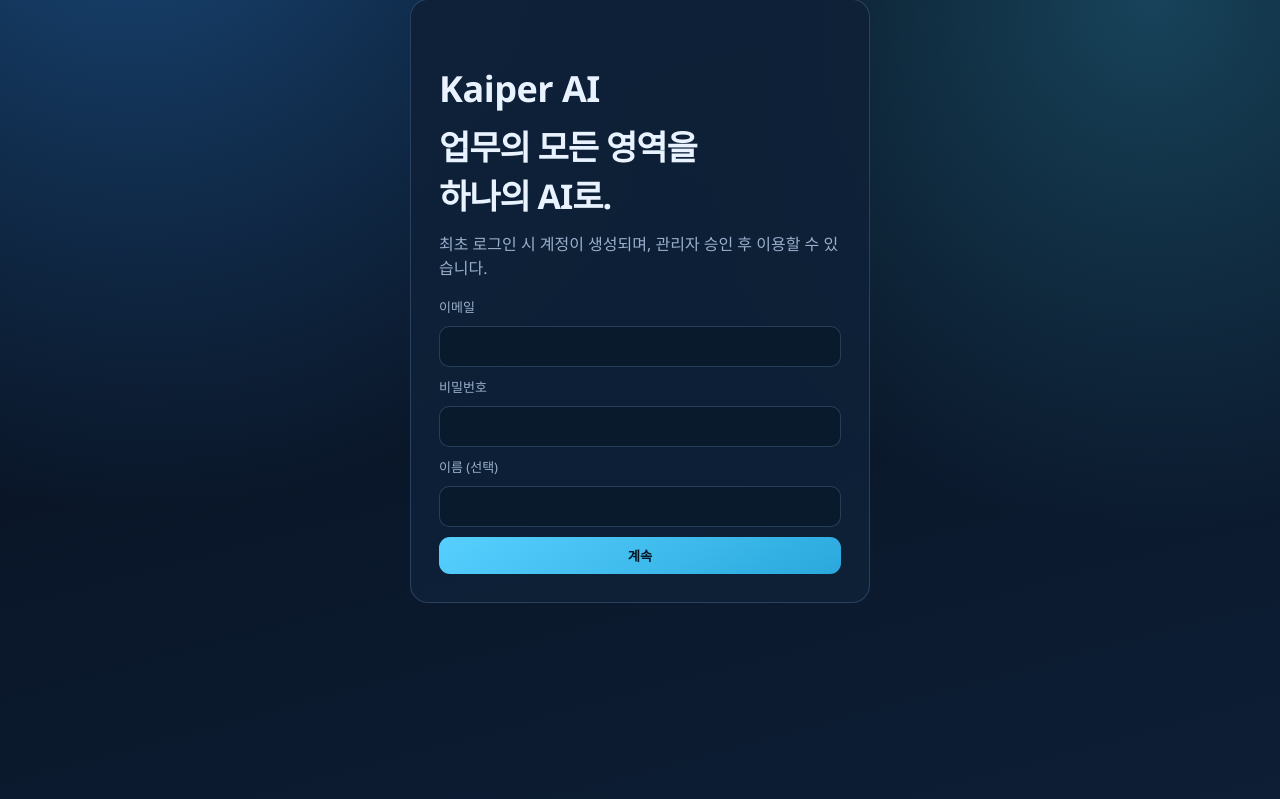
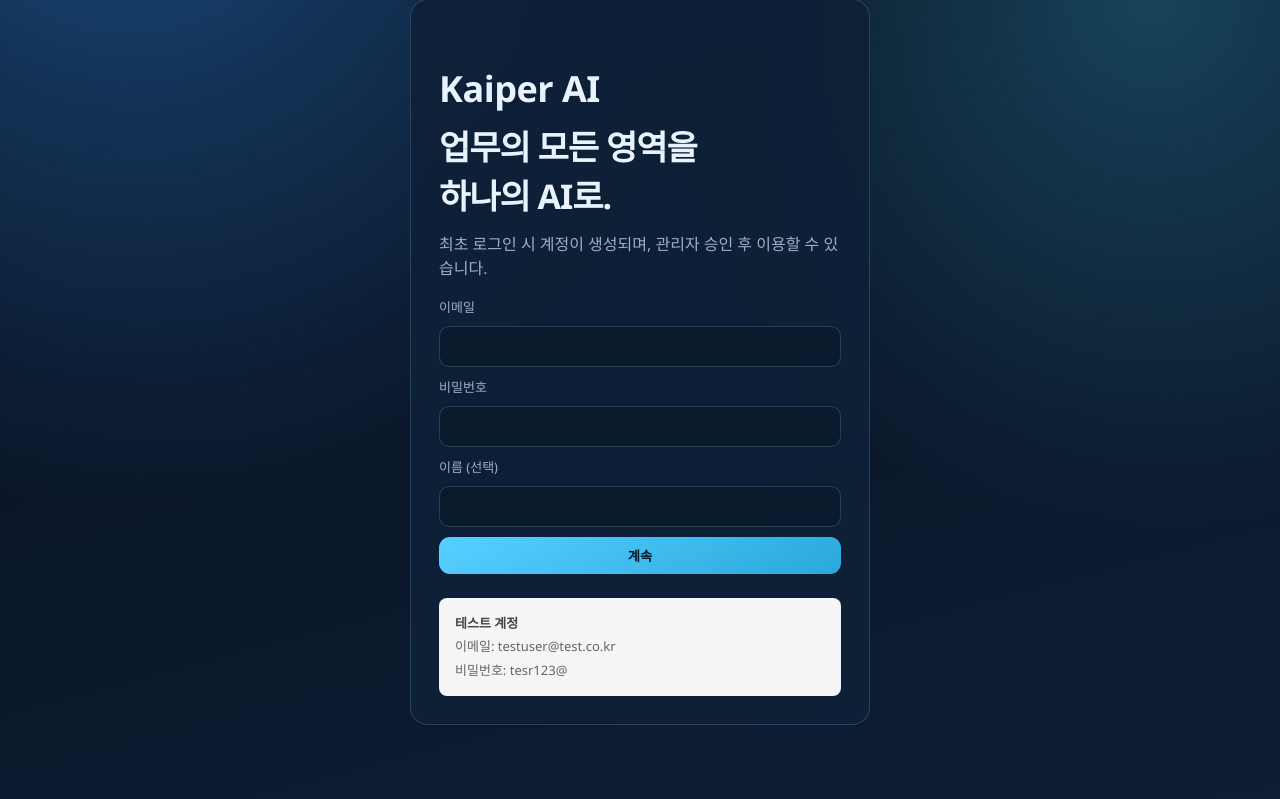
Before and after one commit to oreorca0719/Langgraph-AI, a Python web app: template templates/login.html in a window 1280 px wide. Shown: the part 43-842 px from the top of the page. Run offline with Jinja, Linux system fonts and the light colour scheme; the template is opened without the code that fills it, so the values that code supplies are empty.

Commit message:
feat: 로그인 페이지 테스트 계정 안내 추가
Co-Authored-By: Claude Sonnet 4.6 <noreply@anthropic.com>

```diff
--- a/templates/login.html
+++ b/templates/login.html
@@ -28,6 +28,12 @@
 
       <button type="submit" class="primary-btn">계속</button>
     </form>
+
+    <div style="margin-top: 24px; padding: 14px 16px; background: #f5f5f5; border-radius: 8px; font-size: 13px; color: #666; line-height: 1.8;">
+      <strong style="color: #444;">테스트 계정</strong><br>
+      이메일: testuser@test.co.kr<br>
+      비밀번호: tesr123@
+    </div>
   </main>
 </body>
 </html>
```
